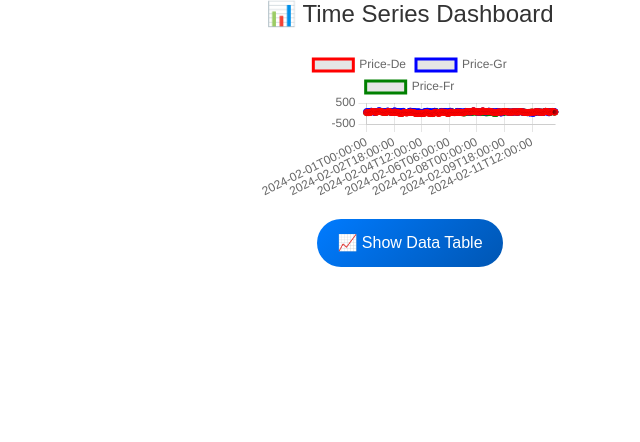
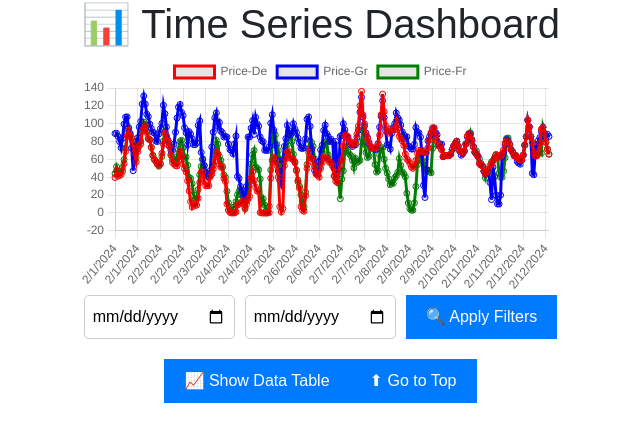
Before and after one commit to stellamarma/Assignment, a Vue app: page / in a window 1280 px wide. Shown: the top 442 px of the page, without its empty margins (80-720 px from the left). Built offline with nearby package versions, Linux system fonts and the light colour scheme; the HTML template or start-up script is replaced by a standard one.

Commit message:
Add dates

```diff
--- a/src/App.vue
+++ b/src/App.vue
@@ -1,111 +1,77 @@
+<template>
+  <div class="dashboard">
+    <h1>📊 Time Series Dashboard</h1>
+
+    <!-- Διαγράφημα -->
+    <LineChart :data="filteredData" />
+
+    <div class="filters">
+      <!-- Ημερομηνία Έναρξης -->
+      <input type="date" v-model="startDate" />
+
+      <!-- Ημερομηνία Λήξης -->
+      <input type="date" v-model="endDate" />
+
+      <!-- Κουμπί για το φιλτράρισμα -->
+      <button @click="applyFilters">🔍 Apply Filters</button>
+    </div>
+
+    <!-- Εμφάνιση πίνακα δεδομένων -->
+    <button @click="showTable = !showTable">
+      {{ showTable ? "📉 Hide Data Table" : "📈 Show Data Table" }}
+    </button>
+
+    <transition name="fade">
+      <DataTable v-if="showTable" :data="filteredData" />
+    </transition>
+
+    <!-- Κουμπί για επιστροφή στην κορυφή -->
+    <button @click="scrollToTop">⬆ Go to Top</button>
+  </div>
+</template>
+
 <script setup lang="ts">
 import { ref, onMounted } from "vue";
 import DataTable from "./components/DataTable.vue";
 import LineChart from "./components/LineChart.vue";
 import type { TimeSeriesData } from "./types/types.ts";
 
+// Δημιουργία των refs για τις ημερομηνίες και τα δεδομένα
 const timeSeriesData = ref<TimeSeriesData[]>([]);
-const showTable = ref(false); // Έλεγχος εμφάνισης πίνακα
+const showTable = ref(false);
+const startDate = ref<string | null>(null);
+const endDate = ref<string | null>(null);
+const filteredData = ref<TimeSeriesData[]>([]);
 
-// Φόρτωση δεδομένων
+// Αρχικοποίηση των δεδομένων από το αρχείο JSON
 onMounted(async () => {
   const response = await fetch("/data/timeseries.json");
-  timeSeriesData.value = await response.json();
+  const data = await response.json();
+
+  // Μετατροπή της DateTime σε Date και αποθήκευση στα δεδομένα
+  timeSeriesData.value = data.map((row: any) => ({
+    ...row,
+    DateTime: new Date(row.DateTime), // Μετατροπή του DateTime σε αντικείμενο Date
+  }));
+
+  // Αρχικοποίηση του filteredData με όλα τα δεδομένα
+  filteredData.value = timeSeriesData.value;
 });
 
-// Scroll προς την κορυφή
+// Συνάρτηση για την εφαρμογή των φίλτρων
+const applyFilters = () => {
+  filteredData.value = timeSeriesData.value.filter((row) => {
+    const rowDate = new Date(row.DateTime); // Μετατροπή του row.DateTime σε Date
+
+    const isAfterStart = startDate.value ? rowDate >= new Date(startDate.value) : true;
+    const isBeforeEnd = endDate.value ? rowDate <= new Date(endDate.value) : true;
+
+    return isAfterStart && isBeforeEnd;
+  });
+};
+
+// Συνάρτηση για να επιστρέψει τον χρήστη στην κορυφή
 const scrollToTop = () => {
   window.scrollTo({ top: 0, behavior: "smooth" });
 };
 </script>
-
-<template>
-  <div class="dashboard">
-    <h1>📊 Time Series Dashboard</h1>
-
-    <LineChart :data="timeSeriesData" />
-
-    <div class="button-container">
-      <button @click="showTable = !showTable">
-        {{ showTable ? "📉 Hide Data Table" : "📈 Show Data Table" }}
-      </button>
-    </div>
-
-    <transition name="fade">
-      <div v-if="showTable" class="table-container">
-        <DataTable :data="timeSeriesData" />
-
-        <!-- Κουμπί για scroll στην κορυφή -->
-        <button class="scroll-top" @click="scrollToTop">🔝 Back to Top</button>
-      </div>
-    </transition>
-  </div>
-</template>
-
-<style scoped>
-/* Βασικό Styling */
-.dashboard {
-  max-width: 900px;
-  margin: auto;
-  text-align: center;
-  font-family: "Arial", sans-serif;
-}
-
-h1 {
-  color: #333;
-  font-size: 24px;
-  margin-bottom: 20px;
-}
-
-/* Κουμπί εμφάνισης πίνακα */
-.button-container {
-  margin: 20px 0;
-}
-
-button {
-  padding: 12px 20px;
-  font-size: 16px;
-  background: linear-gradient(135deg, #007bff, #0056b3);
-  color: white;
-  border: none;
-  border-radius: 25px;
-  cursor: pointer;
-  transition: all 0.3s ease-in-out;
-}
-
-button:hover {
-  background: linear-gradient(135deg, #0056b3, #003d82);
-  transform: scale(1.05);
-}
-
-/* Στυλ του πίνακα */
-.table-container {
-  margin-top: 20px;
-  padding: 15px;
-  background: white;
-  border-radius: 10px;
-  box-shadow: 0px 4px 10px rgba(0, 0, 0, 0.1);
-  position: relative;
-}
-
-/* Κουμπί "Back to Top" */
-.scroll-top {
-  margin-top: 20px;
-  padding: 10px 15px;
-  font-size: 14px;
-  background: #00ade6;
-  border-radius: 20px;
-}
-
-.scroll-top:hover {
-  background: #00ade6;
-}
-
-/* Εφέ εμφάνισης (fade-in) */
-.fade-enter-active, .fade-leave-active {
-  transition: opacity 0.5s;
-}
-.fade-enter, .fade-leave-to {
-  opacity: 0;
-}
-</style>
--- a/src/assets/base.css
+++ b/src/assets/base.css
@@ -1,29 +1,72 @@
-body {
-  font-family: Arial, sans-serif;
-  background-color: #f8f9fa;
+.dashboard {
+  max-width: 900px;
+  margin: auto;
+  text-align: center;
+  font-family: "Arial", sans-serif;
+}
+
+h1 {
+  font-size: 26px;
+  margin-bottom: 20px;
   color: #333;
-  margin: 0;
-  padding: 0;
 }
-.container {
-  max-width: 800px;
-  margin: auto;
-  padding: 20px;
+
+.filters {
+  display: flex;
+  justify-content: center;
+  gap: 10px;
+  margin-bottom: 20px;
 }
-.card {
+
+.filters input {
+  padding: 8px;
+  border: 1px solid #ccc;
+  border-radius: 5px;
+}
+
+button {
+  background-color: #007bff;
+  color: white;
+  padding: 10px 20px;
+  border: none;
+  border-radius: 5px;
+  cursor: pointer;
+  transition: background 0.3s ease;
+}
+
+button:hover {
+  background-color: #0056b3;
+}
+
+/* Animation για τον πίνακα */
+.fade-enter-active,
+.fade-leave-active {
+  transition: opacity 0.5s;
+}
+
+.fade-enter-from,
+.fade-leave-to {
+  opacity: 0;
+}
+
+/* Στυλ για τον πίνακα */
+table {
+  width: 100%;
+  border-collapse: collapse;
+  margin-top: 15px;
   background: white;
-  padding: 15px;
-  border-radius: 10px;
-  box-shadow: 0px 4px 10px rgba(0, 0, 0, 0.1);
-  margin-top: 20px;
 }
-@media (max-width: 768px) {
-  .container {
-    width: 100%;
-    padding: 10px;
-  }
-  .date-picker {
-    flex-direction: column;
-    gap: 5px;
-  }
+
+th, td {
+  padding: 10px;
+  border: 1px solid #ddd;
 }
+
+th {
+  background: #007bff;
+  color: white;
+}
+
+tr:nth-child(even) {
+  background: #f8f9fa;
+}
--- a/src/components/LineChart.vue
+++ b/src/components/LineChart.vue
@@ -3,7 +3,6 @@ import { defineProps, computed } from "vue";
 import { Line } from "vue-chartjs";
 import { Chart as ChartJS, Title, Tooltip, Legend, LineElement, CategoryScale, LinearScale, PointElement } from "chart.js";
 import type { TimeSeriesData } from "../types/types";
-
 
 ChartJS.register(Title, Tooltip, Legend, LineElement, CategoryScale, LinearScale, PointElement);
 
@@ -11,7 +10,11 @@ const props = defineProps<{ data: TimeSeriesData[] }>();
 
 const chartData = computed(() => {
   return {
-    labels: props.data.map((d) => d.DateTime),
+    labels: props.data.map((d) => {
+      // Μετατρέπουμε το DateTime σε αντικείμενο Date και το εμφανίζουμε ως ημερομηνία
+      const date = new Date(d.DateTime);
+      return date.toLocaleDateString(); // Επιστρέφουμε την ημερομηνία σε μορφή "MM/DD/YYYY"
+    }),
     datasets: [
       { label: "Price-De", data: props.data.map((d) => d.ENTSOE_DE_DAM_Price), borderColor: "red" },
       { label: "Price-Gr", data: props.data.map((d) => d.ENTSOE_GR_DAM_Price), borderColor: "blue" },
```
